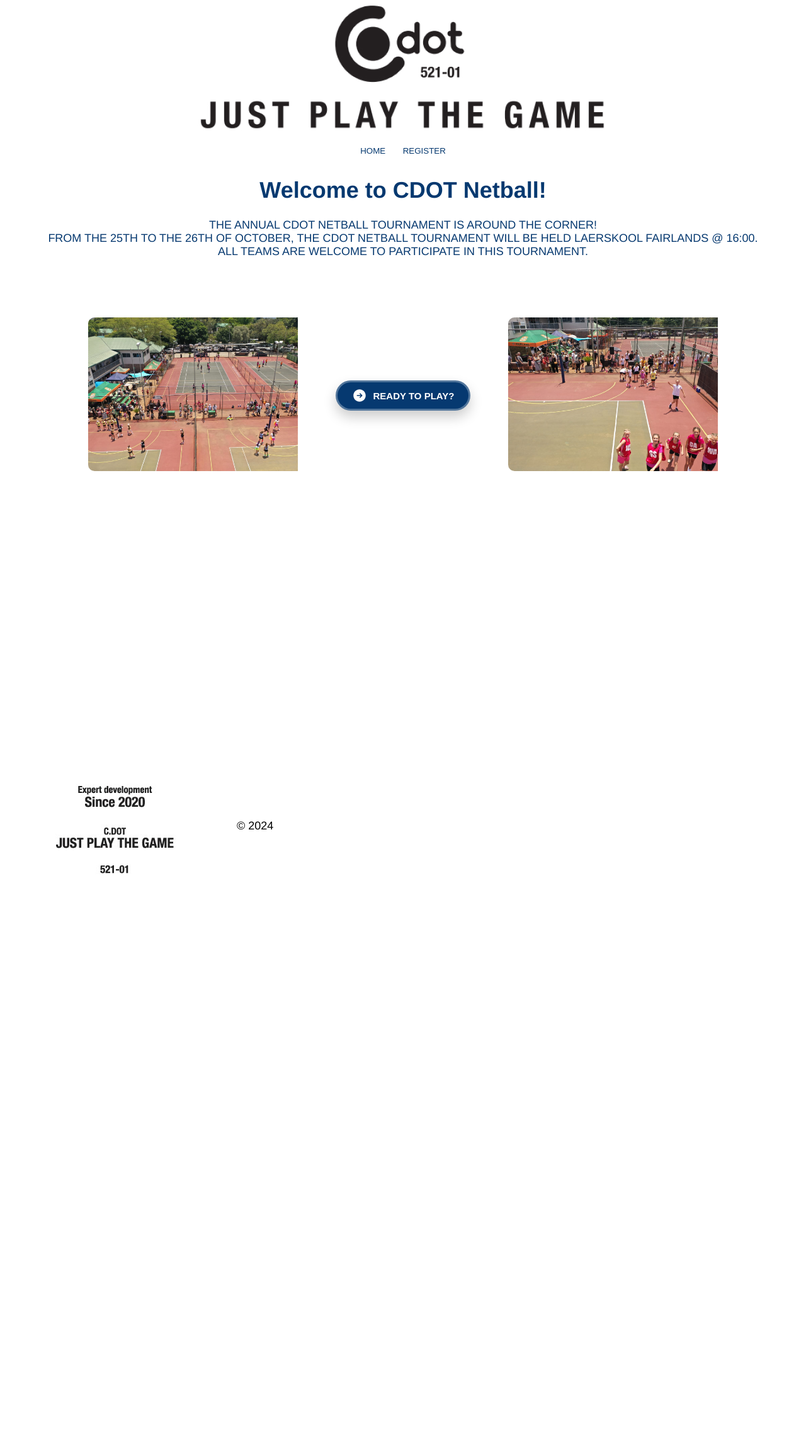
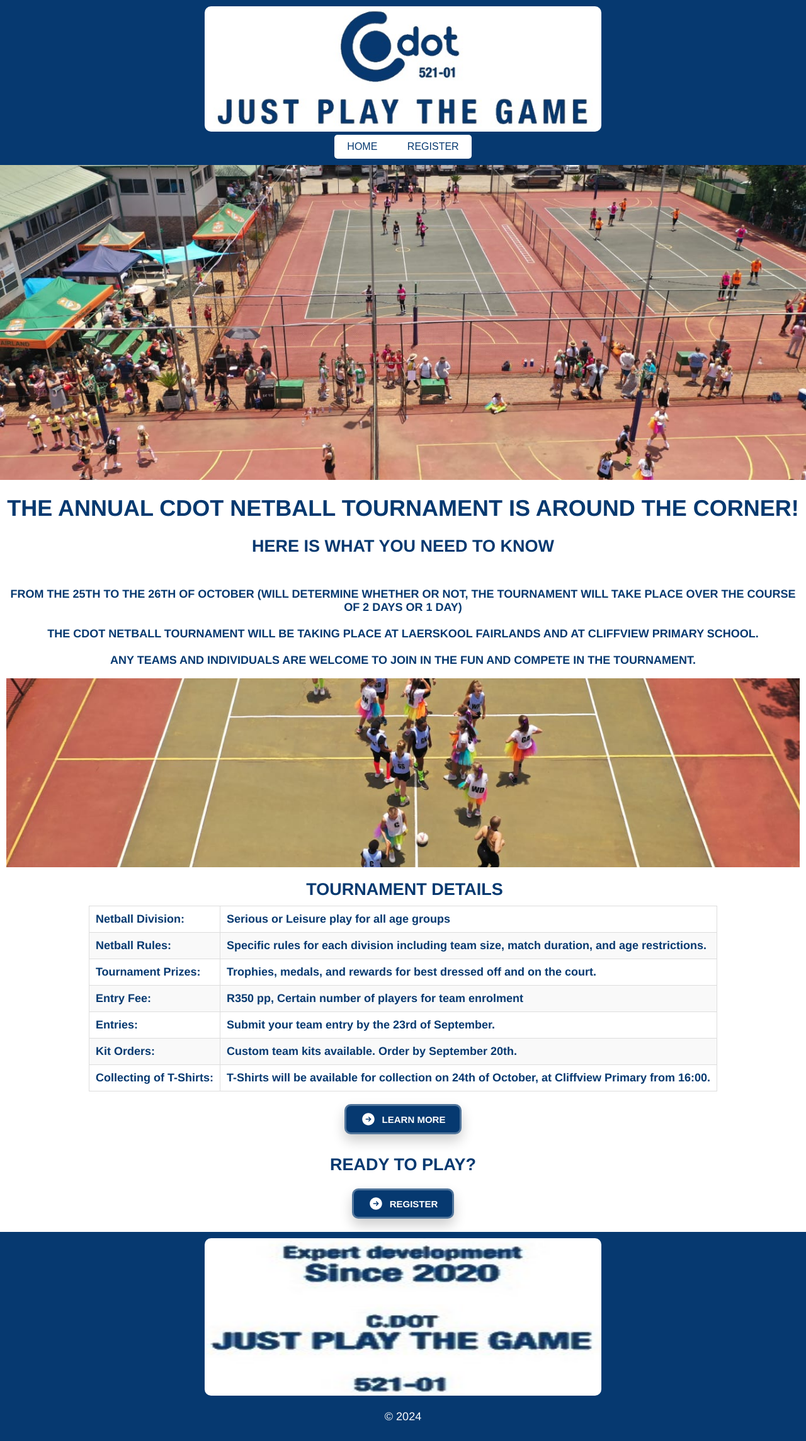
Before and after one commit to FuryOfD/cdotnetball, a Flask app: page / in a window 1280 px wide. Shown: the whole page at 63% size. Before the commit the page ends 1387 px from the top, so only its background shows below. Run offline with Flask 3, Linux system fonts and the light colour scheme.

Commit message:
✅ Home page

```diff
--- a/static/css/home.css
+++ b/static/css/home.css
@@ -1,44 +1,86 @@
-.gridstyle {
-    width: 1000px;
-    height: 800px;
-    color: white;
-    display: grid;
-    grid-template-columns: 1fr 1fr 1fr;
-    grid-template-rows: 1fr;
-    gap: 1px;
-  }
+.frame{
+  background-image: url('/static/img/foto10.jpg');
+  background-size: cover;      /* Make the background image cover the element */
+  background-repeat: no-repeat; /* Prevent the image from repeating */
+  background-position: center;  /* Center the image */
+  height: 500px;                /* Set a height for the div */
+  width: 100%;
+}
 
-  .gridstyle .griditem {
-    border-radius: 5px;
-    width: 100%;  /* Adjusted to use the full width of the grid cell */
-    height: 50%;  /* Adjusted to use the full height of the grid cell */
-    display: flex;
-    flex-direction: column;  /* Stack the image and paragraph vertically */
-    align-items: center;
-    justify-content: center;
-    overflow: hidden;  /* Hide any overflow that might be causing layout issues */
-  }
+.frame2{
+  background-image: url('/static/img/foto8.jpg');
+  background-size: cover;      /* Make the background image cover the element */
+  background-repeat: no-repeat; /* Prevent the image from repeating */
+  background-position: center;  /* Center the image */
+  height: 300px;                /* Set a height for the div */
+  width: 100%;
+}
 
-  .griditem img {
-    max-width: 110%;  /* Ensure the image scales within the grid item */
-    height: auto;
-    border-radius: 10px;
+.grid-container {
+  display: grid;
+  grid-template-columns: auto auto;
+  gap : 10px;
+  padding: 5px;
+  border-radius: 8px;
+}
 
-    transition: transform 0.5s;
-    transition-timing-function: cubic-bezier(0.4, 1.55, 0.74, 0.55);
-  }
+.grid-item {
+  padding: 10px;
+  background-color: #ffffff; /* Background color for each item */
+  border-radius: 4px; /* Rounded corners for each item */
+  box-shadow: 0px 2px 5px rgba(0, 0, 0, 0.1); /* Subtle shadow for a lifted look */
+}
 
-    .griditem img:hover {
-        transform: scale(1.5);
-    }
+.grid-item:nth-child(-n+4) {
+  font-weight: bold; /* Bold font for header items */
+  background-color: transparent; /* Transparent background for header items */
+  box-shadow: none; /* Remove shadow from header items */
+}
 
-  .griditem p {
-    margin-top: 15px;
-    font-size: 20px;  /* Adjust as needed */
-    text-align: center;
-    color: white;
-    flex-shrink: 1;  /* Prevent paragraph from shrinking too much */
-  }
+table {
+  border-collapse: collapse;
+  margin-bottom: 20px;
+  table-layout: auto;
+  width: auto;
+}
+
+table, th, td {
+  border: 1px solid #ddd;
+}
+
+th, td {
+  padding: 10px;
+  text-align: left;
+  vertical-align: top; /* Ensures content aligns to the top of the cell */
+}
+
+th {
+  background-color: #f2f2f2;
+}
+
+tr:nth-child(even) {
+  background-color: #f9f9f9;
+}
+
+caption {
+  margin-bottom: 10px;
+  font-size: 1.5em;
+  font-weight: bold;
+  margin-left: 5px;
+}
+
+/* Style for the image */
+.image-cell img {
+  width: 50%; /* Ensures the image fits within the cell */
+  height: auto;
+  border-radius: 8px; /* Optional: Adds rounded corners to the image */
+  display: block; /* Ensures the image behaves like a block-level element */
+}
+
+tr .last-row{
+  text-align: right;
+  align-items: center;
+}
 
 
 .button {
@@ -48,7 +90,8 @@
     padding-block: 0.5rem;
     padding-inline: 1.25rem;
     background-color: rgb(6,57,112);
-    border-radius: 9999px;
+    border-radius: 10px; /* Rounded corners */
+    cursor: pointer;
     display: flex;
     align-items: center;
     justify-content: center;
--- a/static/css/style.css
+++ b/static/css/style.css
@@ -15,7 +15,7 @@ html, body{
 
 .nostyle{
     text-decoration: none;
-    color: #063970;
+    color: inherit;
 }
 
 .nostyle2{
@@ -34,21 +34,20 @@ html, body{
   width: fit-content;
   background-color: #ffffff;
   justify-content: center;
-  border-radius: 5px;
+  border-radius: 10px; /* Rounded corners */
+  cursor: pointer;
   gap: 7.5px;
-  color: #ffffff;
+  color: #063970;
 }
 
 .value {
-    background-color: transparent;
-    border: none;
-    padding: 10px;
-    color: white;
-    display: flex;
-    position: relative;
-    gap: 5px;
-    cursor: pointer;
-    border-radius: 4px;
+  background-color: #ffffff; /* Button background color */
+  color: #063970;              /* Text color */
+  padding: 10px 20px;        /* Padding to make the button more visible */
+  border: none;              /* Removes default border */
+  font-size: 16px;           /* Ensures text is visible */
+  border-radius: 5px;        /* Rounded corners */
+  cursor: pointer;
     transition: all 0.2s ease;
   }
 
@@ -60,7 +59,7 @@ html, body{
 .value:focus,
 .value:active {
   background-color: #ffffff;
-  outline-style: none;
+  outline-style: solid;
   outline-color: #063970;
 }
 
@@ -82,11 +81,28 @@ html, body{
 }
 
 footer{
-  display: flex;
-  align-items: center;
-  align-content:center;
+  text-align: center;
+  padding: 10px;
+  background-color: #063970;
+  color: white;
 }
 
 footer img{
-  margin-right: 10px;
+  width : 50%;
+  height: 250px;
+  border-radius: 10px; /* Rounded corners */
 }
+
+header{
+  text-align: center;
+  padding: 10px;
+  background-color: #063970;
+  color: white;
+}
+
+img{
+  width: 50%;
+  height: auto;
+  border-radius: 10px; /* Rounded corners */
+
+}
--- a/templates/home.html
+++ b/templates/home.html
@@ -15,46 +15,104 @@
                 <img src="static/img/logo.jpg" alt="CDOT LOGO">
             </div>
             <div class="nav">
-                <button class="value"><a href="{{ url_for('index') }}" class="nostyle">HOME</a></button>
-                <button class="value"><a href="{{ url_for('register_page') }}" class="nostyle">REGISTER</a></button>
+                <a href="{{ url_for('index') }}" class="nostyle">
+                  <button class="value">HOME</button>
+                </a>
+                <a href="{{ url_for('register_page') }}" class="nostyle">
+                  <button class="value">REGISTER</button>
+                </a>
               </div>
         </center>
 
     </header>
     <body>
         <center>
-            <div>
-                <h1>Welcome to CDOT Netball!
-                </h1>
+        <div class="frame">
         </div>
 
-
-        <!-- <div class="break"></div> -->
-
-        <div class="frame">
-            <p>
-                THE ANNUAL CDOT NETBALL TOURNAMENT IS AROUND THE CORNER!
-                <br>
-
-                FROM THE 25TH TO THE 26TH OF OCTOBER,
-                THE CDOT NETBALL TOURNAMENT WILL BE HELD LAERSKOOL FAIRLANDS @ 16:00.
-
-                <br>
-
-                ALL TEAMS ARE WELCOME TO PARTICIPATE IN THIS TOURNAMENT.
-
-            </p>
+        <div>
+            <h1>THE ANNUAL CDOT NETBALL TOURNAMENT IS AROUND THE CORNER!
+            </h1>
+            <h2>HERE IS WHAT YOU NEED TO KNOW</h2>
         </div>
 
-        <div class="gridstyle">
-            <div class="griditem">
-                <div class="frame">
-                    <img src="static/img/foto10.jpg" alt="">
+        <div class="grid-item">
+            <p>
+                FROM THE 25TH TO THE 26TH OF OCTOBER (WILL DETERMINE WHETHER OR NOT, THE
+                TOURNAMENT WILL TAKE PLACE OVER THE COURSE OF 2 DAYS OR 1 DAY)
+                <br><br>
+                THE CDOT NETBALL TOURNAMENT WILL BE TAKING PLACE AT LAERSKOOL FAIRLANDS
+                AND AT CLIFFVIEW PRIMARY SCHOOL.
+                <br><br>
+                ANY TEAMS AND INDIVIDUALS ARE WELCOME TO JOIN IN THE FUN AND COMPETE IN THE TOURNAMENT.
+            </p>
+            <div class="frame2">
+            </div>
         </div>
 
-            </div>
+        <div class="grid-item">
+            <table>
+                <caption>TOURNAMENT DETAILS</caption>
+                <tbody>
+                    <tr>
+                        <td>
+                            <strong>Netball Division:</strong>
+                        </td>
+                        <td>
+                            Serious or Leisure play for all age groups<br>
+                        </td>
+                    </tr>
+                    <tr>
+                        <td>
+                            <strong>Netball Rules:</strong>
+                        </td>
+                        <td>
+                            Specific rules for each division including team size, match duration, and age restrictions.<br>
+                        </td>
+                    </tr>
+                    <tr>
+                        <td>
+                            <strong>Tournament Prizes:</strong>
+                        </td>
+                        <td>
+                            Trophies, medals, and rewards for best dressed off and on the court.<br>
+                        </td>
+                    </tr>
+                    <tr>
+                        <td>
+                            <strong>Entry Fee:</strong>
+                        </td>
+                        <td>
+                            R350 pp, Certain number of players for team enrolment<br>
+                        </td>
+                    </tr>
+                    <tr>
+                        <td>
+                            <strong>Entries:</strong>
+                        </td>
+                        <td>
+                            Submit your team entry by the 23rd of September.<br>
+                        </td>
+                    </tr>
+                    <tr>
+                        <td>
+                            <strong>Kit Orders:</strong>
+                        </td>
+                        <td>
+                            Custom team kits available. Order by September 20th.<br>
+                        </td>
+                    </tr>
+                    <tr>
+                        <td>
+                            <strong>Collecting of T-Shirts:</strong>
+                        </td>
+                        <td>
+                            T-Shirts will be available for collection on 24th of October, at Cliffview Primary from 16:00.<br>
+                        </td>
+                    </tr>
+                </tbody>
+            </table>
 
-            <div class="griditem">
             <a href="{{ url_for('register_page') }}" class="nostyle2">
                 <button class="button">
                   <svg fill="currentColor" viewBox="0 0 24 24" class="icon">
@@ -64,22 +122,31 @@
                       fill-rule="evenodd"
                     ></path>
                   </svg>
-                      <span>READY TO PLAY?</span>
+                  <span>LEARN MORE</span>
                 </button>
               </a>
         </div>
 
-            <div class="griditem">
-                <div class="frame">
-                    <img src="static/img/foto9.jpg" alt="">
+        <div>
+            <h2>READY TO PLAY?</h2>
+            <a href="{{ url_for('register_page') }}" class="nostyle2">
+                <button class="button">
+                  <svg fill="currentColor" viewBox="0 0 24 24" class="icon">
+                    <path
+                      clip-rule="evenodd"
+                      d="M12 2.25c-5.385 0-9.75 4.365-9.75 9.75s4.365 9.75 9.75 9.75 9.75-4.365 9.75-9.75S17.385 2.25 12 2.25zm4.28 10.28a.75.75 0 000-1.06l-3-3a.75.75 0 10-1.06 1.06l1.72 1.72H8.25a.75.75 0 000 1.5h5.69l-1.72 1.72a.75.75 0 101.06 1.06l3-3z"
+                      fill-rule="evenodd"
+                    ></path>
+                  </svg>
+                  <span>REGISTER</span>
+                </button>
+              </a>
         </div>
-        </div>
-
-
         </center>
+        <br>
     </body>
     <footer>
         <img src="static/img/footer.jpg" alt="">
-        <p class="nostyle3">&copy; 2024</p>
+        <p class="nostyle2">&copy; 2024</p>
     </footer>
 </html>
--- a/templates/register.html
+++ b/templates/register.html
@@ -16,8 +16,8 @@
                 <img src="static/img/logo.jpg" alt="CDOT LOGO">
             </div>
             <div class="nav">
-                <button class="value"><a href="{{ url_for('index') }}" class="nostyle">HOME</a></button>
-                <button class="value"><a href="{{ url_for('register_page') }}" class="nostyle">REGISTER</a></button>
+                <a href="{{ url_for('index') }}" class="nostyle1"><button class="value">HOME</button></a>
+                <a href="{{ url_for('register_page') }}" class="nostyle1"><button class="value">REGISTER</button></a>
             </div>
         </center>
     </header>
@@ -102,6 +102,6 @@
 
 <footer>
     <img src="static/img/footer.jpg" alt="">
-    <p class="nostyle3">&copy; 2024</p>
+    <p class="nostyle2">&copy; 2024</p>
 </footer>
 </html>
```
Also changed, not shown: static/img/cdotnetball.jpg (added), static/img/divisions.jpg (added), static/img/footer.jpg, static/img/foto8.jpg (added), static/img/logo.jpg, static/img/mainline.jpg (added), static/img/pants.jpg (added), static/img/rules.jpg (added), static/img/top.jpg (added). Lines whose indentation alone changed are shown as unchanged.
